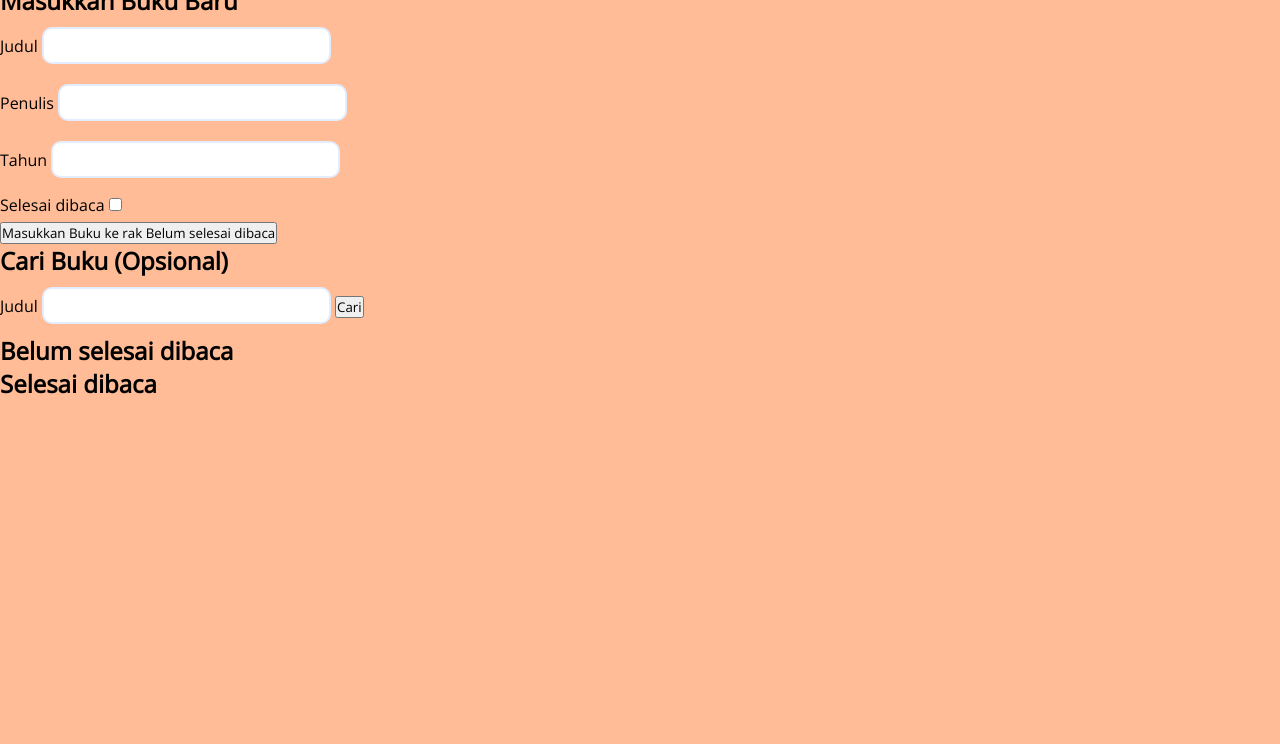
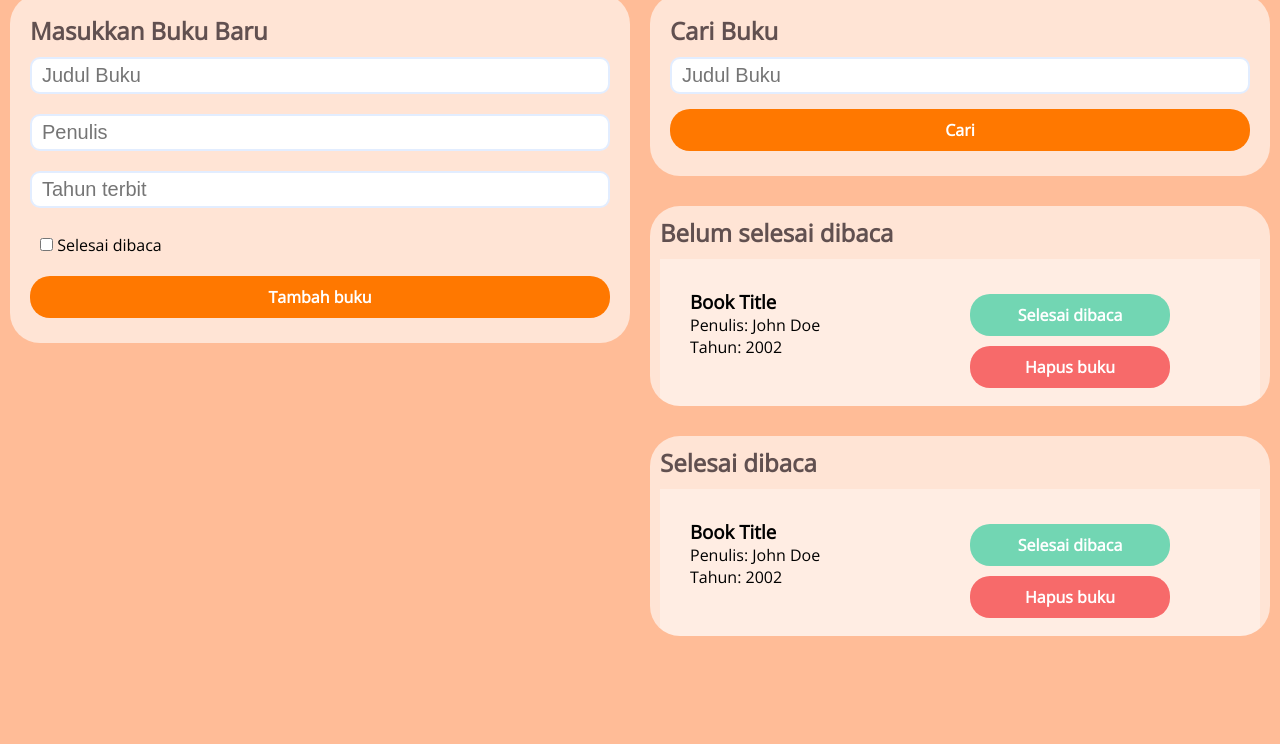
Before and after one commit to ganiaaldi/PerpusKomplek, a plain HTML site: page content.html in a window 1280 px wide. Shown: the part 56-800 px from the top of the page. Drawn offline with nearby package versions, Linux system fonts and the light colour scheme; a script that the page names is missing.

Commit message:
implement ui content

```diff
--- a/content.html
+++ b/content.html
@@ -10,75 +10,72 @@
 </head>
 
 <body>
-<header class="head_bar">
-  <h1 class="head_bar__title">Bookshelf Apps</h1>
+
+<header>
+  <h1>Perpus Komplek</h1>
 </header>
-<main>
+
+
+<main id="content">
+  <div>
   <section class="input_section">
-    <h2>Masukkan Buku Baru</h2>
-    <form id="inputBook">
-      <div class="input">
-        <label for="inputBookTitle">Judul</label>
-        <input id="inputBookTitle" type="text" required>
-      </div>
-      <div class="input">
-        <label for="inputBookAuthor">Penulis</label>
-        <input id="inputBookAuthor" type="text" required>
-      </div>
-      <div class="input">
-        <label for="inputBookYear">Tahun</label>
-        <input id="inputBookYear" type="number" required>
-      </div>
-      <div class="input_inline">
-        <label for="inputBookIsComplete">Selesai dibaca</label>
-        <input id="inputBookIsComplete" type="checkbox">
-      </div>
-      <button id="bookSubmit" type="submit">Masukkan Buku ke rak <span>Belum selesai dibaca</span></button>
+    <form>
+      <h2>Masukkan Buku Baru</h2>
+        <input type="text" placeholder="Judul Buku" id="tittleBook" required>
+        <input type="text" placeholder="Penulis" id="authorBook" required>
+        <input type="text" placeholder="Tahun terbit" id="yearBook" required>
+        <div class="input_check">
+          <input id="inputBookIsComplete" type="checkbox">
+          <label for="inputBookIsComplete">Selesai dibaca</label>
+        </div>
+        <button class="button" onclick="validateFormLogin();" type="submit" id="buttonAdd">Tambah buku</button>
+      </form>
+  </section>
+</div>
+
+<div>
+  <section class="search_section">
+    <form id="searchBook">
+      <h2>Cari Buku</h2>
+      <input type="text" placeholder="Judul Buku" id="tittleBook">
+      <button class="button" onclick="validateFormLogin();" type="submit" id="buttonSearch">Cari</button>
     </form>
   </section>
 
-  <section class="search_section">
-    <h2>Cari Buku (Opsional)</h2>
-    <form id="searchBook">
-      <label for="searchBookTitle">Judul</label>
-      <input id="searchBookTitle" type="text">
-      <button id="searchSubmit" type="submit">Cari</button>
-    </form>
-  </section>
-
-  <section class="book_shelf">
+  <section>
+    <div class="bookList">
     <h2>Belum selesai dibaca</h2>
-
-    <div id="incompleteBookshelfList" class="book_list">
-<!--      <article class="book_item">-->
-<!--        <h3>Book Title</h3>-->
-<!--        <p>Penulis: John Doe</p>-->
-<!--        <p>Tahun: 2002</p>-->
-<!--    -->
-<!--        <div class="action">-->
-<!--          <button class="green">Selesai dibaca</button>-->
-<!--          <button class="red">Hapus buku</button>-->
-<!--        </div>-->
-<!--      </article>-->
+    <article class="bookItem">
+      <div>
+      <h3>Book Title</h3>
+      <p>Penulis: John Doe</p>
+      <p>Tahun: 2002</p>
+    </div>
+      <div class="buttonList">
+        <button class="okay">Selesai dibaca</button>
+        <button class="delete">Hapus buku</button>
+      </div>
+   </article>
     </div>
   </section>
 
-  <section class="book_shelf">
-    <h2>Selesai dibaca</h2>
-
-    <div id="completeBookshelfList" class="book_list">
-<!--      <article class="book_item">-->
-<!--        <h3>Book Title</h3>-->
-<!--        <p>Penulis: John Doe</p>-->
-<!--        <p>Tahun: 2002</p>-->
-<!--        -->
-<!--        <div class="action">-->
-<!--          <button class="green">Belum selesai di Baca</button>-->
-<!--          <button class="red">Hapus buku</button>-->
-<!--        </div>-->
-<!--      </article>-->
+  <section>
+    <div class="bookList">
+      <h2>Selesai dibaca</h2>
+      <article class="bookItem">
+        <div>
+        <h3>Book Title</h3>
+        <p>Penulis: John Doe</p>
+        <p>Tahun: 2002</p>
+      </div>
+        <div class="buttonList">
+          <button class="okay">Selesai dibaca</button>
+          <button class="delete">Hapus buku</button>
+        </div>
+     </article>
     </div>
   </section>
+</div>
 </main>
 
 <script src="main.js"></script>
--- a/utils/style.css
+++ b/utils/style.css
@@ -62,7 +62,7 @@ form textarea {
     flex-direction: column;
 }
 
-.button {
+button {
     background-color: #FF7800;
     border: none;
     font-family: 'Open Sans';
@@ -75,4 +75,56 @@ form textarea {
     font-size: 16px;
     cursor: pointer;
     border-radius: 20px;
+    margin: 5px 0px;
   }
+
+  .delete {
+    width: 200px;
+    background-color: rgb(247, 106, 106);
+  }
+
+  .okay {
+    width: 200px;
+    background-color: rgb(114, 214, 179);
+  }
+
+  #content{
+    display: flex;
+    flex-direction: row;
+  }
+
+  #content div{
+    flex: 50%;
+  padding: 10px;
+  }
+
+  #content form {
+    padding: 20px;
+    background-color: #ffe4d5;
+    border-radius: 30px;
+    flex-direction: column;
+    display: flex;
+  }
+
+  #content h2 {
+    color:#615050
+  }
+
+  .bookList{
+    margin: 30px 0px;
+    padding: 30px;
+    background-color: #ffe4d5;
+    border-radius: 30px;
+    flex-direction: column;
+    display: flex;
+    height: 200px;
+    overflow: auto;
+  }
+
+  .bookItem {
+    background-color: #fff4ed9c;
+    padding: 20px;
+    margin: 10px 0px;
+    flex-direction: row;
+    display: flex;
+  }
```
